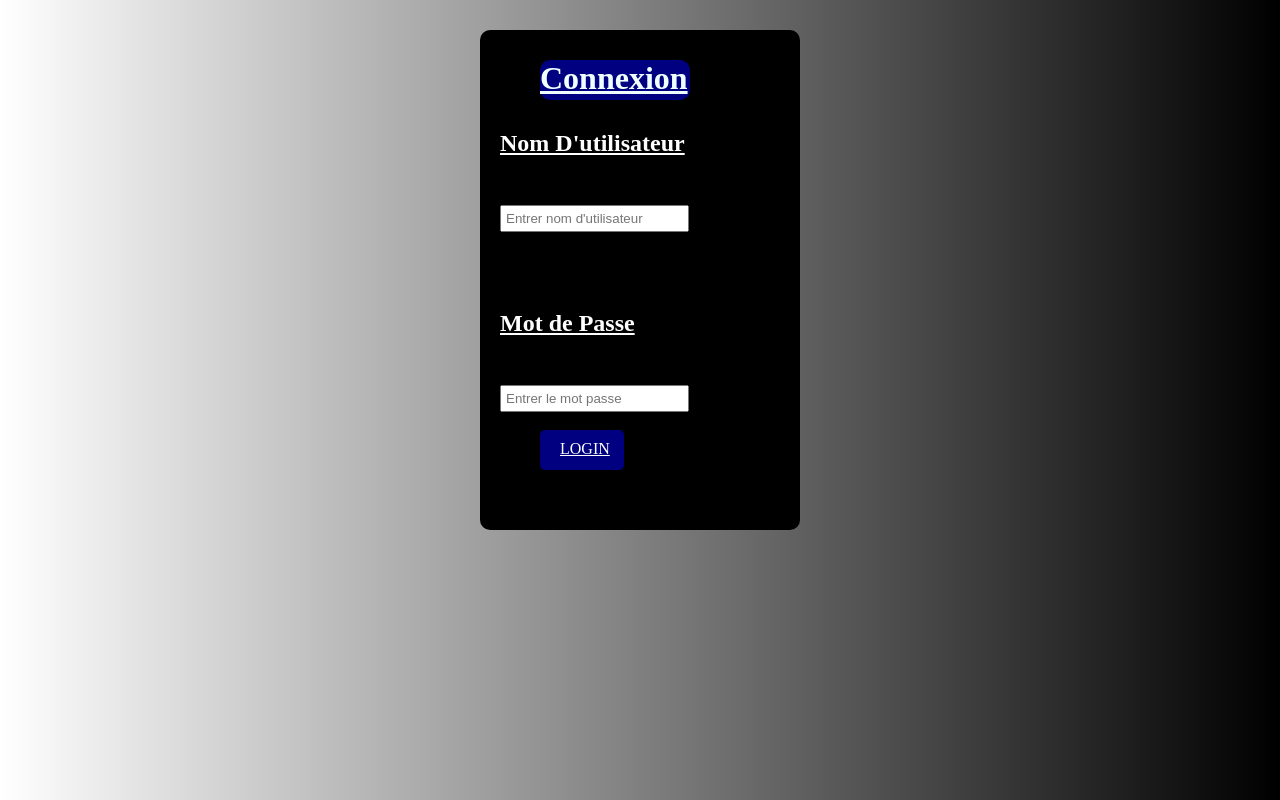
After one commit to aminezouhaid/ZOUHAID.AMINE, a PHP site: page /ok.html in a window 1280 px wide. The commit adds this page. Run offline with PHP 8.4, Linux system fonts and the light colour scheme.

Commit message:
la page est presque terminée, un prespensive

```diff
--- /dev/null
+++ b/HTML.CSS/landing page and login form/ok.css
@@ -0,0 +1,104 @@
+* {
+    padding: 0;
+    margin: 0;
+    box-sizing: border-box;
+
+
+}
+.conainer{
+
+display: flex;
+flex-flow: wrap;
+
+}
+
+body {
+    background-image: linear-gradient(to left,black, white);
+    display: flex;
+    justify-content: center;
+    align-items: center;
+
+}
+
+.main {
+    border-radius: 10px;
+    height: 500px;
+    width: 25%;
+    background-color: black;
+margin: 30px;
+
+}
+
+
+
+h1 {
+    color:azure;
+    margin: 30px 0 0 60px;
+    border-radius: 10px;
+    height: 40px;
+    background-color: navy;
+    width: 150px;
+}
+
+.infos {
+
+    height: 300px;
+}
+
+h2 {
+    margin: 30px 0 0 20px;
+    text-decoration: none;
+
+}
+
+.bb {
+    margin: 0 0 0 20px;
+    padding: 4px;
+
+}
+
+.A {
+
+    height: 25%;
+    color: white;
+
+}
+
+.B {
+    height: 25%;
+
+}
+
+.C {
+    height: 25%;
+    color: white;
+}
+
+.D {
+    height: 25%;
+}
+
+.footer {
+
+
+    height: 130px;
+
+}
+
+
+.BB {
+    border-radius: 5px;
+    height: 40px;
+    width: 40%;
+    margin: 0 0 0 60px;
+    background-color: navy;
+    padding-top: 10px;
+
+}
+
+a {
+    color: white;
+    margin:0 0 0 20px;
+
+
+}
--- /dev/null
+++ b/HTML.CSS/landing page and login form/ok.html
@@ -0,0 +1,56 @@
+<!DOCTYPE html>
+<html lang="en">
+
+<head>
+    <meta charset="UTF-8">
+    <meta name="viewport" content="width=device-width, initial-scale=1.0">
+    <title>Document</title>
+    <link rel="stylesheet" href="ok.css">
+</head>
+
+<body>
+
+
+    <div class="main">
+        <div class="conainer">
+            <form action="#">
+            <div class="Title">
+                <h1> <u> Connexion</u></h1>
+            </div>
+
+
+            <div class="infos">
+
+
+
+                <div class="A"> <u>
+                        <h2>Nom D'utilisateur </h2>
+                    </u></div>
+                <div class="B"><input placeholder="Entrer nom d'utilisateur" type="text" class="bb"></div>
+                <div class="C"> <u>
+                        <h2>Mot de Passe</h2>
+                    </u></div>
+                <div class="D"><input placeholder="Entrer le mot passe" type="text" class="bb"> </div>
+            </div>
+            <div class="footer">
+                <div class="BB">
+                    <a href="">LOGIN</a>
+                </div>
+
+
+
+
+
+
+
+
+
+            </div>
+        </form>
+        </div>
+
+    </div>
+
+</body>
+
+</html>
```
Also changed, not shown: HTML.CSS/landing page and login form/BOX.css (+46 -17 lines), HTML.CSS/landing page and login form/BOX.html (+25 -19 lines), HTML.CSS/landing page and login form/formulair login/ok.css (added, +102 -0 lines), HTML.CSS/landing page and login form/55.jpg (added).
